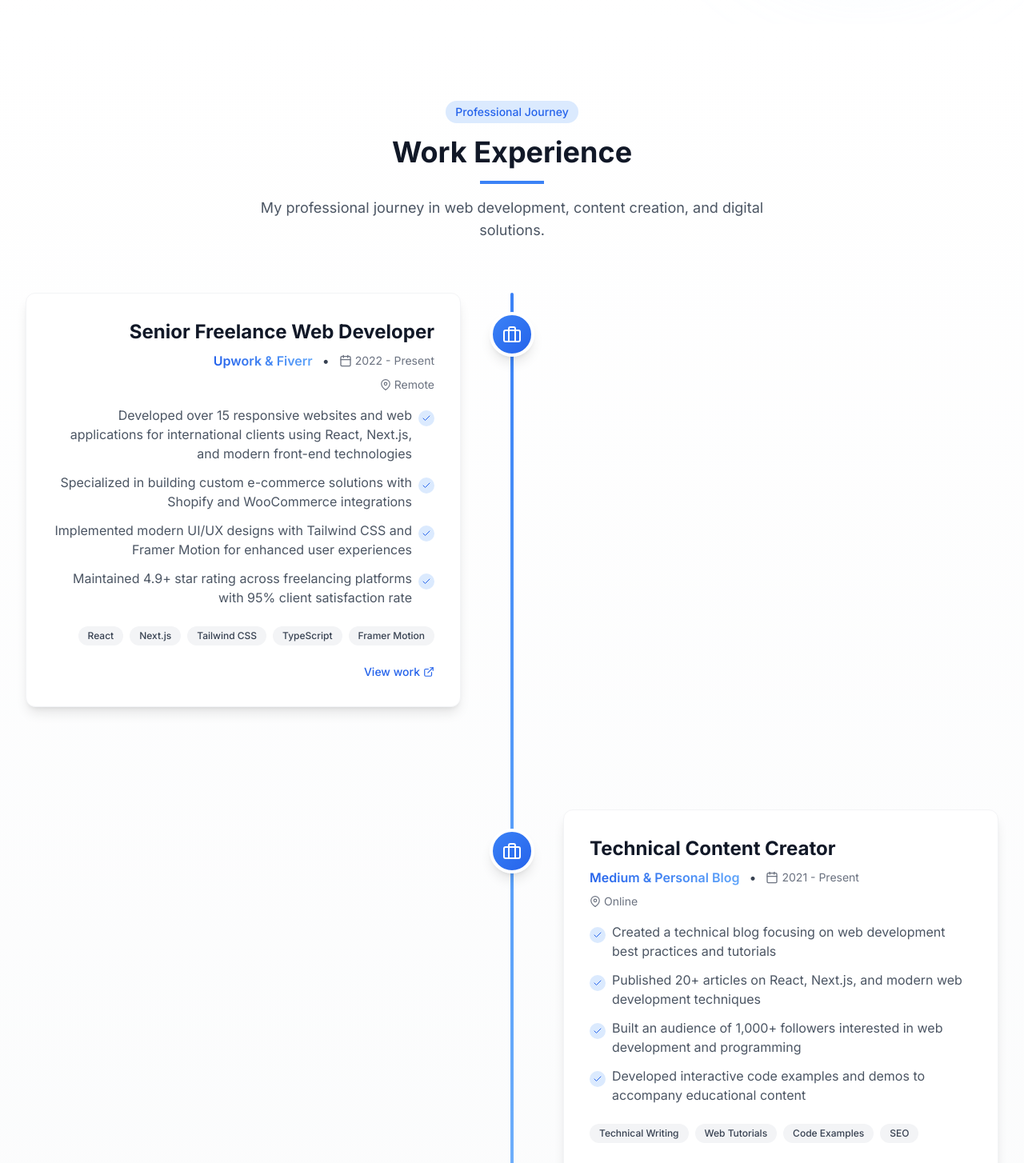
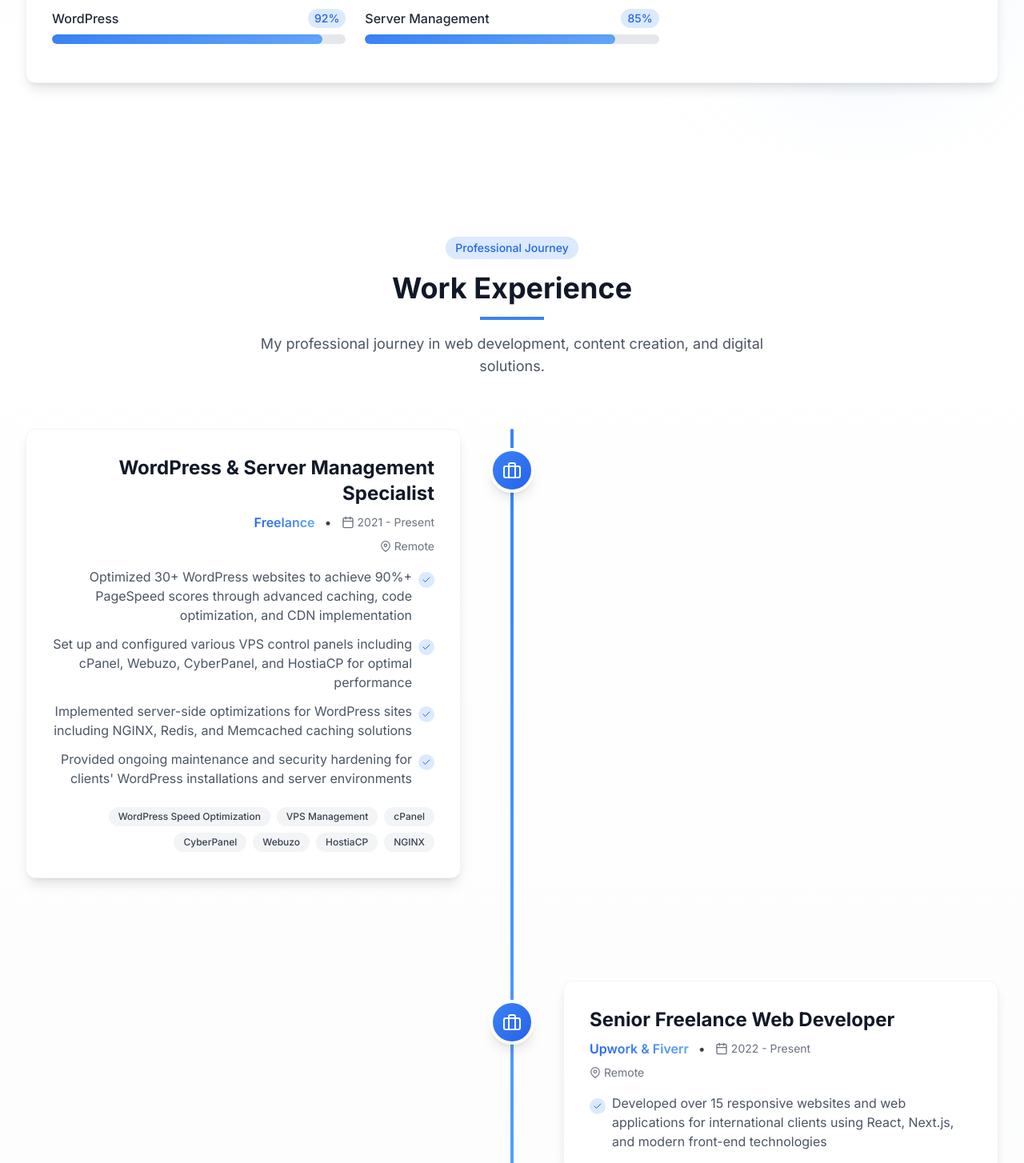
Before and after one commit to asma019/NodeJs-Portfolio-Mehedi-Hasan, a Next.js app: page / in a window 1280 px wide. Shown: the part 2360-3814 px from the top of the page at 80% size. Built offline with nearby package versions, Linux system fonts and the light colour scheme.

Commit message:
update some info

```diff
--- a/app/components/Footer.tsx
+++ b/app/components/Footer.tsx
@@ -90,18 +90,39 @@ const Footer = () => {
                 <Link href="#contact" className="text-gray-400 hover:text-white transition-colors">
                   Contact
                 </Link>
+                <a
+                  href="https://github.com/asma019/NodeJs-Portfolio-Mehedi-Hasan"
+                  target="_blank"
+                  rel="noopener noreferrer"
+                  className="text-gray-400 hover:text-white transition-colors flex items-center"
+                >
+                  <FiGithub className="inline mr-1" size={14} />
+                  GitHub Repo
+                </a>
               </nav>
             </div>
           </div>
         </div>
 
         <div className="relative border-t border-gray-800 mt-8 pt-8 flex flex-col sm:flex-row justify-between items-center">
-          <p className="text-gray-400 text-sm mb-4 sm:mb-0">
-            &copy; {currentYear} Mehedi Hasan. All rights reserved.
-            <Link href="/test-og" className="opacity-0 ml-2 hover:opacity-100 transition-opacity underline">
-              OG Test
-            </Link>
-          </p>
+          <div className="flex flex-col items-center sm:items-start mb-4 sm:mb-0">
+            <p className="text-gray-400 text-sm mb-2">
+              &copy; {currentYear} Mehedi Hasan. All rights reserved.
+              <Link href="/test-og" className="opacity-0 ml-2 hover:opacity-100 transition-opacity underline">
+                OG Test
+              </Link>
+            </p>
+            <a
+              href="https://github.com/asma019/NodeJs-Portfolio-Mehedi-Hasan"
+              target="_blank"
+              rel="noopener noreferrer"
+              className="text-xs flex items-center gap-2 text-gray-400 hover:text-white transition-colors"
+            >
+              <FiGithub size={14} />
+              <span>Open Source on GitHub</span>
+              <div className="w-1.5 h-1.5 rounded-full bg-green-500 animate-pulse"></div>
+            </a>
+          </div>
 
           <div className="flex items-center gap-2 text-gray-400 text-sm">
             <span>Made with</span>
--- a/app/sections/About.tsx
+++ b/app/sections/About.tsx
@@ -14,6 +14,8 @@ const About = () => {
     { name: "Express", level: 75 },
     { name: "Java", level: 60 },
     { name: "MySQL", level: 70 },
+    { name: "WordPress", level: 92 },
+    { name: "Server Management", level: 85 },
   ];
 
   const categories = [
@@ -36,6 +38,16 @@ const About = () => {
       icon: <FiLayout size={24} />,
       title: "Design",
       skills: ["Responsive Design", "UI/UX Basics"],
+    },
+    {
+      icon: <FiGlobe size={24} />,
+      title: "WordPress",
+      skills: ["WordPress Speed Optimization", "Theme Development", "Plugin Customization"],
+    },
+    {
+      icon: <FiServer size={24} />,
+      title: "Server Management",
+      skills: ["cPanel", "Webuzo", "CyberPanel", "HostiaCP", "VPS Configuration"],
     },
   ];
 
@@ -109,6 +121,7 @@ const About = () => {
               >
                 I specialize in building responsive websites, e-commerce platforms, and custom web applications
                 for clients on Fiverr and other platforms, turning complex requirements into elegant, user-friendly solutions.
+                I'm also an expert in WordPress speed optimization and VPS control panel setup including cPanel, Webuzo, CyberPanel, and HostiaCP.
               </motion.p>
             </div>
 
--- a/app/sections/Experience.tsx
+++ b/app/sections/Experience.tsx
@@ -5,6 +5,20 @@ import { FiBriefcase, FiCalendar, FiCheck, FiExternalLink, FiMapPin } from "reac
 
 const Experience = () => {
   const experiences = [
+    {
+      title: "WordPress & Server Management Specialist",
+      company: "Freelance",
+      location: "Remote",
+      period: "2021 - Present",
+      description: [
+        "Optimized 30+ WordPress websites to achieve 90%+ PageSpeed scores through advanced caching, code optimization, and CDN implementation",
+        "Set up and configured various VPS control panels including cPanel, Webuzo, CyberPanel, and HostiaCP for optimal performance",
+        "Implemented server-side optimizations for WordPress sites including NGINX, Redis, and Memcached caching solutions",
+        "Provided ongoing maintenance and security hardening for clients' WordPress installations and server environments",
+      ],
+      skills: ["WordPress Speed Optimization", "VPS Management", "cPanel", "CyberPanel", "Webuzo", "HostiaCP", "NGINX"],
+      url: null,
+    },
     {
       title: "Senior Freelance Web Developer",
       company: "Upwork & Fiverr",
@@ -17,21 +31,21 @@ const Experience = () => {
         "Maintained 4.9+ star rating across freelancing platforms with 95% client satisfaction rate",
       ],
       skills: ["React", "Next.js", "Tailwind CSS", "TypeScript", "Framer Motion"],
-      url: "https://www.upwork.com/freelancers/~012345",
+      url: "https://www.fiverr.com/mehedims0",
     },
     {
       title: "Technical Content Creator",
-      company: "Medium & Personal Blog",
+      company: "Personal Blog",
       location: "Online",
       period: "2021 - Present",
       description: [
         "Created a technical blog focusing on web development best practices and tutorials",
-        "Published 20+ articles on React, Next.js, and modern web development techniques",
+        "Published 20+ articles on PHP, React, Next.js, and modern web development techniques in my websites",
         "Built an audience of 1,000+ followers interested in web development and programming",
         "Developed interactive code examples and demos to accompany educational content",
       ],
-      skills: ["Technical Writing", "Web Tutorials", "Code Examples", "SEO"],
-      url: "https://medium.com/@yourusername",
+      skills: ["Technical Writing", "Web Tutorials", "PHP", "React", "Next.js", "SEO"],
+      url: "https://diploma.icu",
     },
     {
       title: "Front-End Developer Intern",
```
Also changed, not shown: 2 other files (tests, documents, lock files or other folders).
